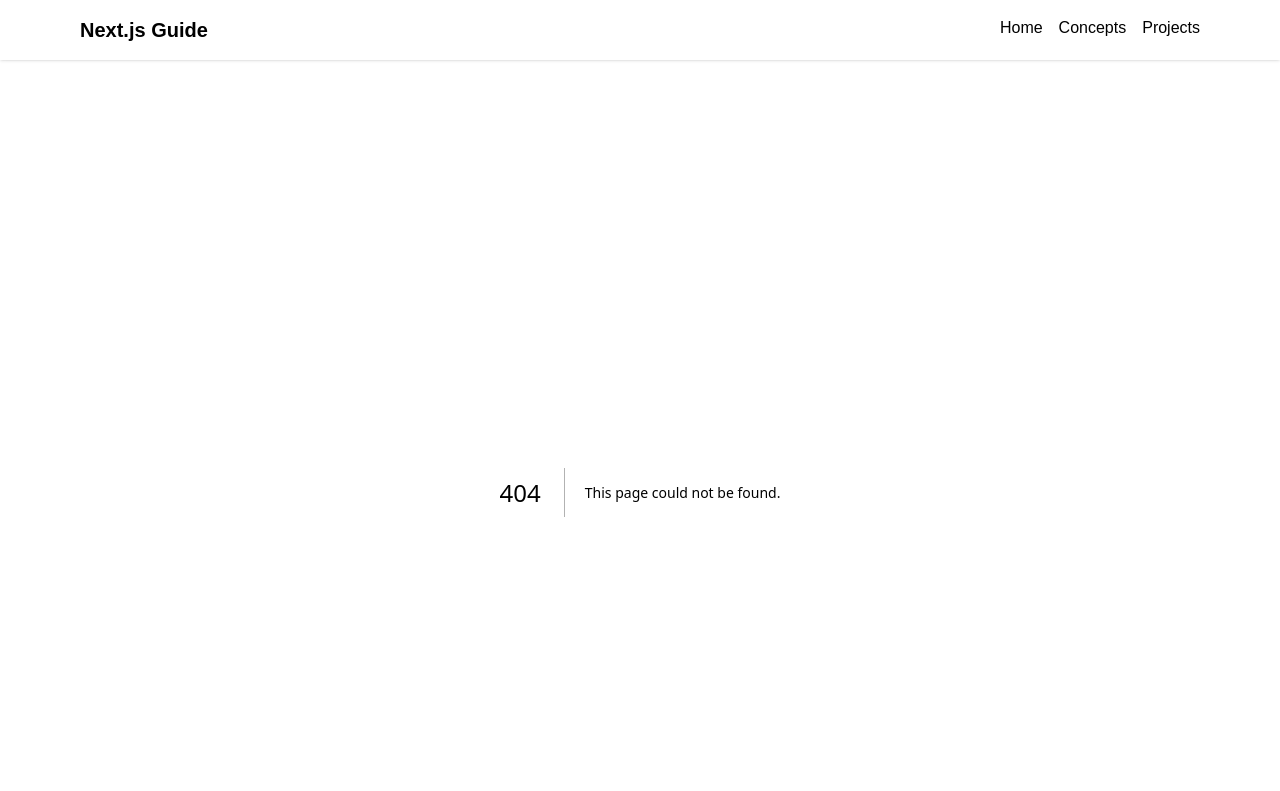
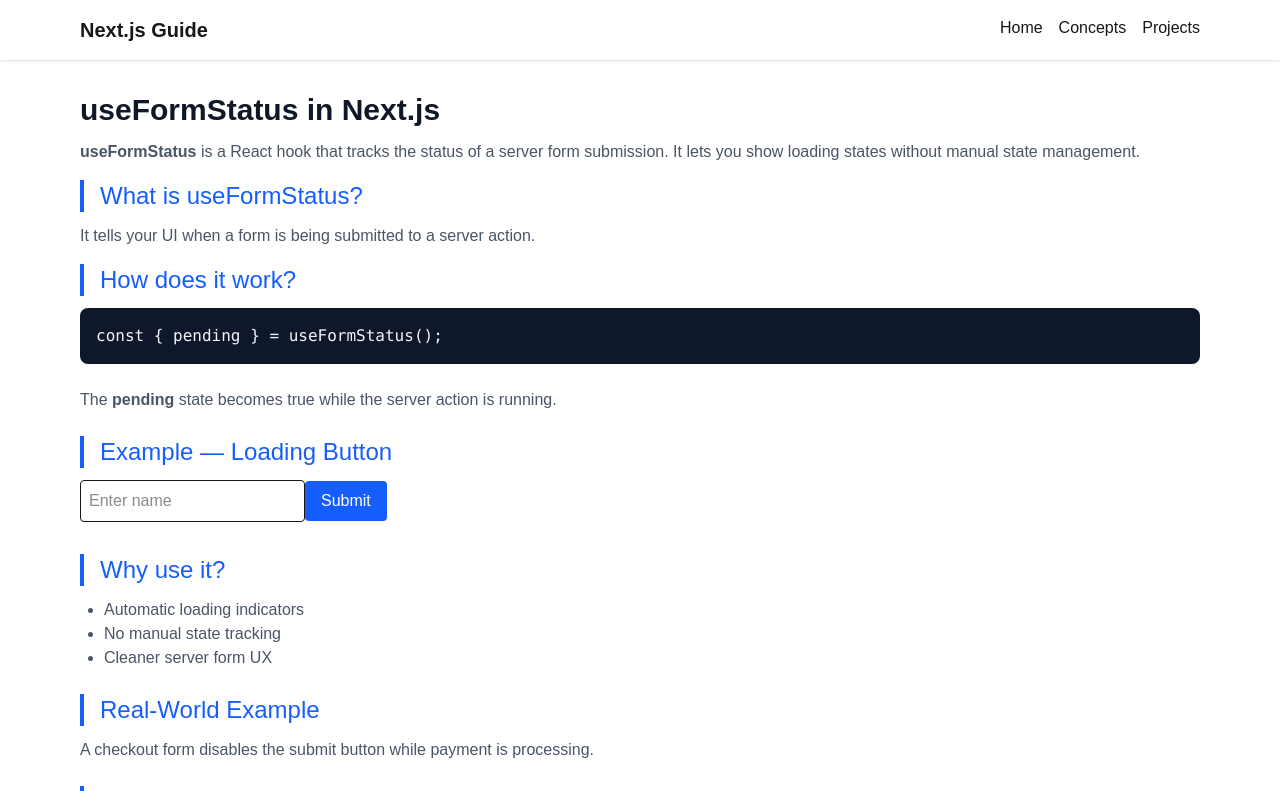
Before and after one commit to Monisasmal/nextjs-concept, a Next.js app: page /concepts/useFormStatus in a window 1280 px wide. Before the commit this address had no page. Shown: the top 791 px of the page. Built offline with nearby package versions, Linux system fonts and the light colour scheme.

Commit message:
first commit

```diff
--- a/src/app/concepts/page.jsx
+++ b/src/app/concepts/page.jsx
@@ -29,7 +29,7 @@
   {name: "What is generate Static Params?", path:"concepts/generateStaticParams"},
   {name: "What is use Server?", path:"concepts/useServer"},
   {name: "What is use of useActionState?", path:"concepts/useActionState"},
-  // {name: "What is use of useFormStatus()?", path:"concepts/useFormStatus"},
+  {name: "What is use of useFormStatus()?", path:"concepts/useFormStatus"},
   // {name: "What is use of Redirect()?", path:"concepts/Redirect"},
   // {name: "What is use of useRouter()?", path:"concepts/useRouter"},
   // {name: "What is Revalidate Path?", path:"concepts/RevalidatePath"},
--- /dev/null
+++ b/src/app/concepts/useFormStatus/action.jsx
@@ -0,0 +1,11 @@
+"use server";
+
+export async function submitForm(formData) {
+  const name = formData.get("name");
+
+  if (!name) {
+    return { message: "Name is required!" };
+  }
+
+  return { message: `Submitted: ${name}` };
+}
--- /dev/null
+++ b/src/app/concepts/useFormStatus/page.jsx
@@ -0,0 +1,104 @@
+"use client";
+
+import { useFormStatus } from "react-dom";
+import { submitForm } from "./action";
+
+function SubmitButton() {
+  const { pending } = useFormStatus();
+
+  return (
+    <button
+      type="submit"
+      disabled={pending}
+      className="bg-blue-600 text-white px-4 py-2 rounded"
+    >
+      {pending ? "Submitting..." : "Submit"}
+    </button>
+  );
+}
+
+export default function UseFormStatusConcept() {
+  return (
+    <article className="prose prose-slate max-w-none">
+
+      <h1 className="text-2xl md:text-3xl font-bold text-gray-900 mb-3">
+        useFormStatus in Next.js
+      </h1>
+
+      <p className="mb-4 text-gray-600">
+        <strong>useFormStatus</strong> is a React hook that tracks the status
+        of a server form submission. It lets you show loading states without
+        manual state management.
+      </p>
+
+      {/* WHAT */}
+      <h2 className="text-2xl text-blue-600 border-l-4 border-blue-600 pl-4 mb-3">
+        What is useFormStatus?
+      </h2>
+
+      <p className="text-gray-600 mb-4">
+        It tells your UI when a form is being submitted to a server action.
+      </p>
+
+      {/* HOW */}
+      <h2 className="text-2xl text-blue-600 border-l-4 border-blue-600 pl-4 mb-3">
+        How does it work?
+      </h2>
+
+      <pre className="rounded-lg bg-slate-900 p-4 text-slate-100 mb-6 overflow-x-auto">
+        <code>{`const { pending } = useFormStatus();`}</code>
+      </pre>
+
+      <p className="text-gray-600 mb-6">
+        The <strong>pending</strong> state becomes true while the server
+        action is running.
+      </p>
+
+      {/* EXAMPLE */}
+      <h2 className="text-2xl text-blue-600 border-l-4 border-blue-600 pl-4 mb-3">
+        Example — Loading Button
+      </h2>
+
+      <form action={submitForm} className="space-y-2 mb-6">
+        <input
+          name="name"
+          placeholder="Enter name"
+          className="border p-2 rounded"
+        />
+
+        <SubmitButton />
+      </form>
+
+      {/* WHY */}
+      <h2 className="text-2xl text-blue-600 border-l-4 border-blue-600 pl-4 mb-3">
+        Why use it?
+      </h2>
+
+      <ul className="list-disc pl-6 text-gray-600 mb-6">
+        <li>Automatic loading indicators</li>
+        <li>No manual state tracking</li>
+        <li>Cleaner server form UX</li>
+      </ul>
+
+      {/* REAL WORLD */}
+      <h2 className="text-2xl text-blue-600 border-l-4 border-blue-600 pl-4 mb-3">
+        Real-World Example
+      </h2>
+
+      <p className="text-gray-600 mb-6">
+        A checkout form disables the submit button while payment is processing.
+      </p>
+
+      {/* INTERVIEW */}
+      <h2 className="text-2xl text-blue-600 border-l-4 border-blue-600 pl-4 mb-3">
+        Interview Tip
+      </h2>
+
+      <p className="text-gray-600">
+        useFormStatus provides real-time form submission status for server
+        actions, improving UX without extra state logic.
+      </p>
+
+    </article>
+  );
+}
```
